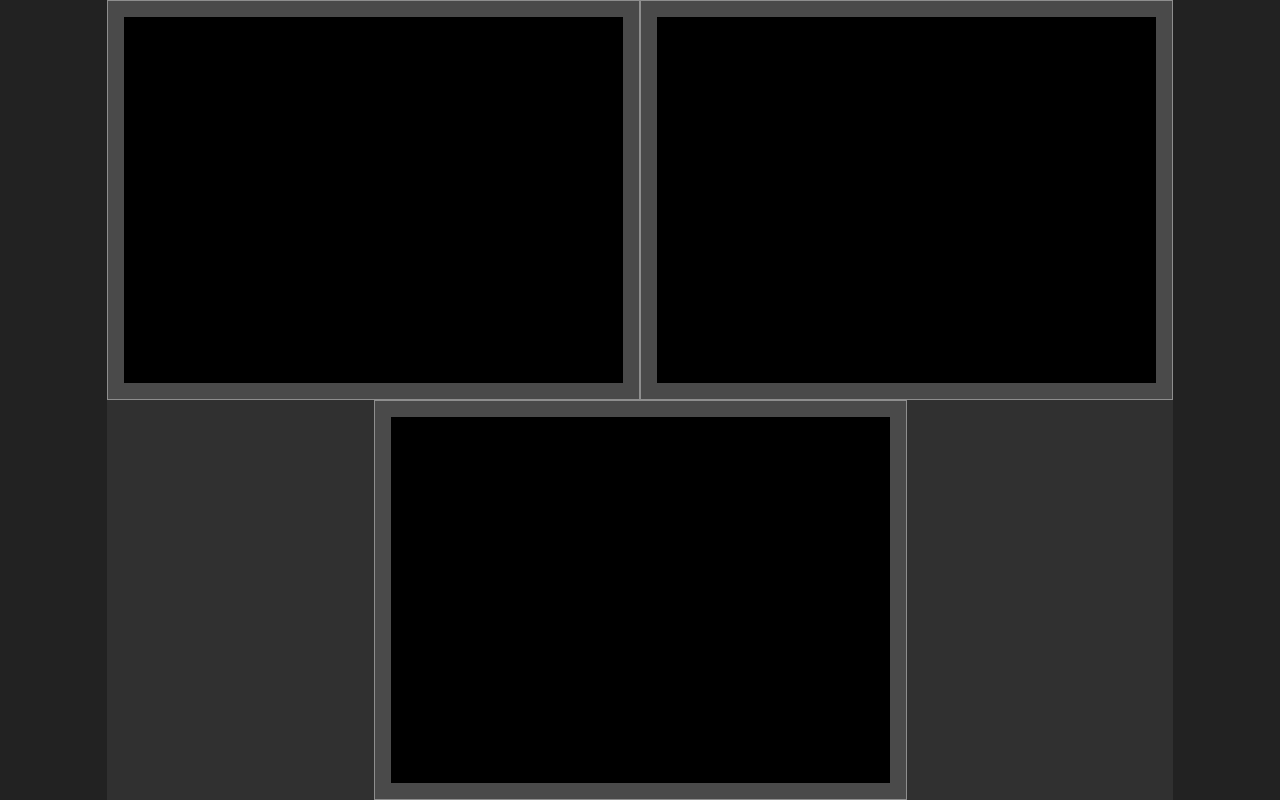
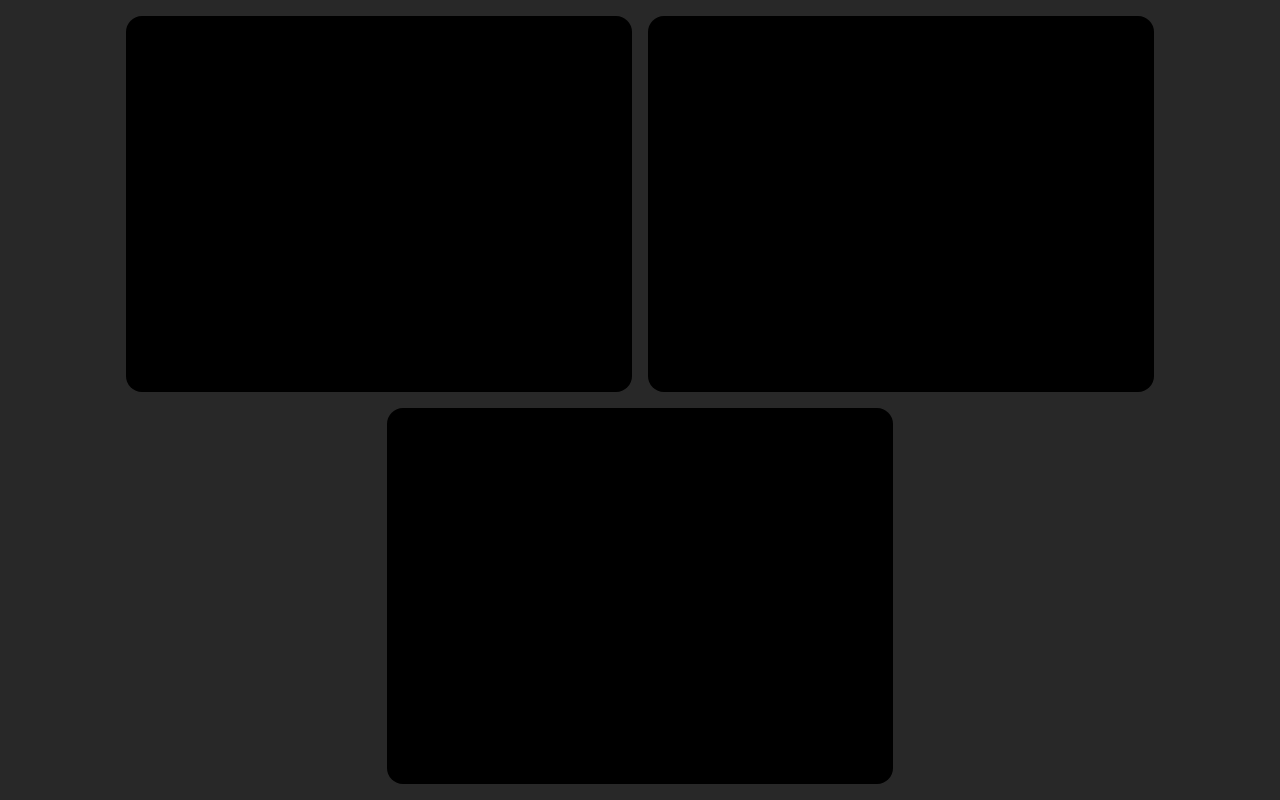
Before and after one commit to DavideDeFeudis/video-gallery, a React (Create React App) app: page / in a window 1280 px wide. Built offline with nearby package versions, Linux system fonts and the light colour scheme.

Commit message:
Add padding prop and remove bg color

```diff
--- a/src/App.css
+++ b/src/App.css
@@ -6,4 +6,5 @@ video.child {
     width: 100%;
     height: 100%;
     background-color: black;
+    border-radius: 1rem;
 }
--- a/src/App.tsx
+++ b/src/App.tsx
@@ -4,7 +4,7 @@ import { VideoGallery } from "./components/VideoGallery/VideoGallery";
 const App = () => {
     return (
         <div className="app">
-            <VideoGallery tileAspectRatio={4 / 3} tilePadding={"1rem"}>
+            <VideoGallery tileAspectRatio={4 / 3} padding={".5rem"}>
                 {[0, 1, 2].map((item) => (
                     <video className="child" key={item}></video>
                 ))}
--- a/src/components/VideoGallery/VideoGallery.css
+++ b/src/components/VideoGallery/VideoGallery.css
@@ -3,7 +3,6 @@
     display: flex;
     align-items: center;
     justify-content: center;
-    background-color: rgb(34, 34, 34);
 }
 
 .video-gallery {
@@ -11,10 +10,4 @@
     justify-content: center;
     flex-wrap: wrap;
     max-width: calc(var(--width) * var(--cols));
-    background-color: rgb(48, 48, 48);
 }
-
-.child-wrapper {
-    background-color: rgb(74, 74, 74);
-    border: 1px solid rgb(142, 142, 142);
-}
--- a/src/components/VideoGallery/VideoGallery.tsx
+++ b/src/components/VideoGallery/VideoGallery.tsx
@@ -40,10 +40,10 @@ const calculateLayout = (containerWidth: number, containerHeight: number, tileCo
 interface Props {
     children: any;
     tileAspectRatio: number;
-    tilePadding: string;
+    padding: string;
 }
 
-export const VideoGallery: React.FC<Props> = ({ children, tileAspectRatio, tilePadding }) => {
+export const VideoGallery: React.FC<Props> = ({ children, tileAspectRatio, padding }) => {
     const [width, setWidth] = useState(0);
     const [height, setHeight] = useState(0);
     const [childStyle, setChildStyle] = useState({});
@@ -61,13 +61,14 @@ export const VideoGallery: React.FC<Props> = ({ children, tileAspectRatio, tileP
         const { width: tileWidth, height: tileHeight, cols } = calculateLayout(width, height, childrenCount, tileAspectRatio);
         galleryRef.current.style.setProperty("--width", tileWidth + "px");
         galleryRef.current.style.setProperty("--cols", cols + "");
+        wrapperRef.current.style.padding = `${padding}`;
 
         setChildStyle({
             width: `${tileWidth}px`,
             height: `${tileHeight}px`,
-            padding: `${tilePadding}`,
+            padding: `${padding}`,
         });
-    }, [width, height, childrenCount, tileAspectRatio, children, tilePadding]);
+    }, [width, height, childrenCount, tileAspectRatio, children, padding]);
 
     const createResizeObserver = () => {
         return new ResizeObserver((entries) => {
```
